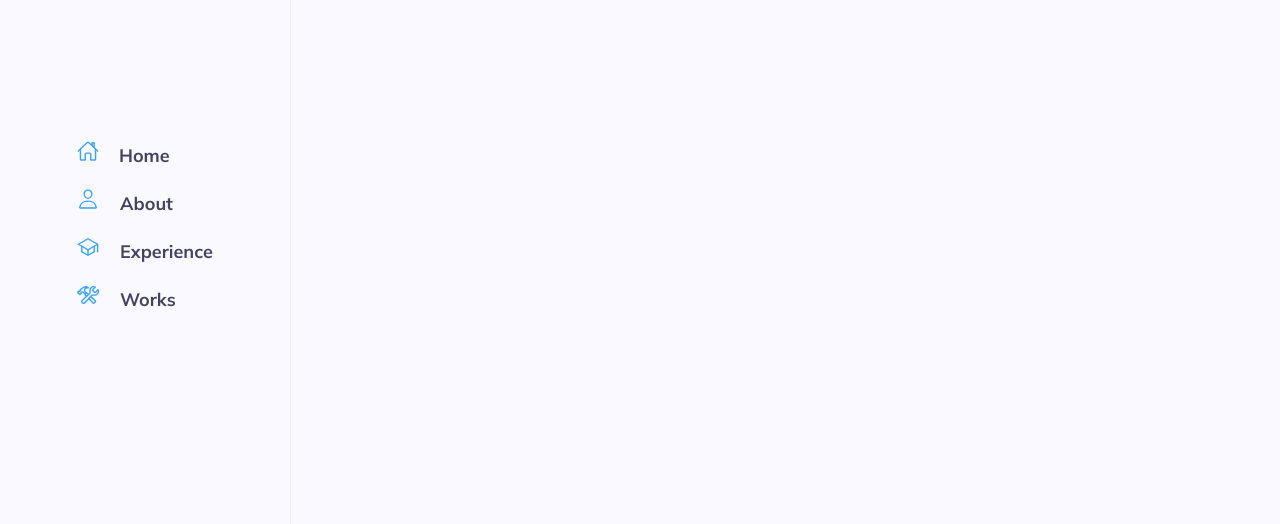
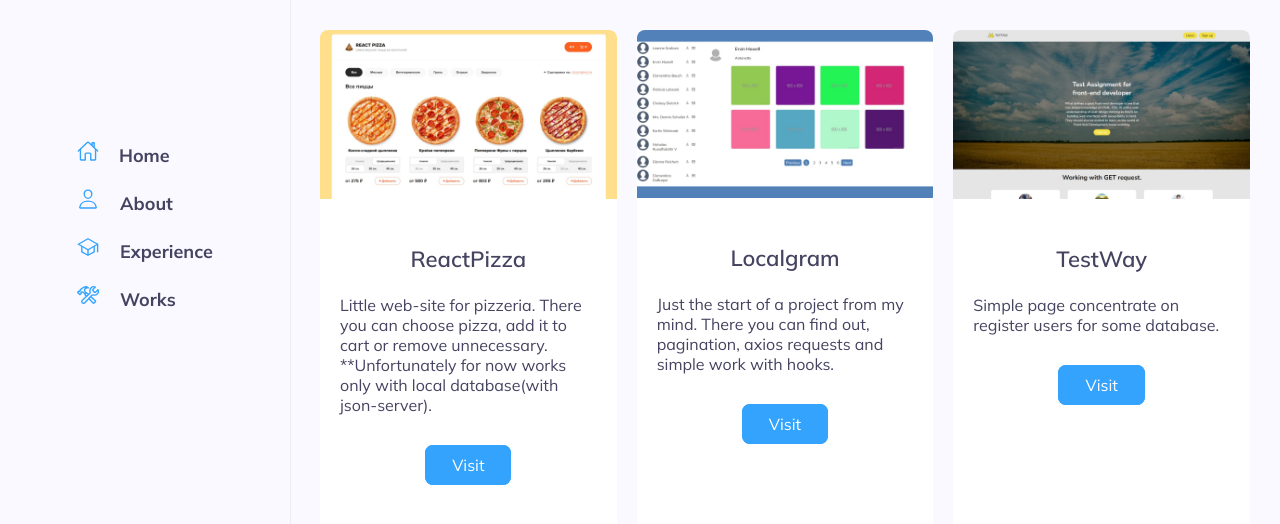
Before and after one commit to Gamzatov/portfolio, a React (Create React App) app: page /portfolio/works in a window 1280 px wide. Shown: the top 524 px of the page. Built offline with nearby package versions, Linux system fonts and the light colour scheme.

Commit message:
Update AnimatedRoutes.jsx

```diff
--- a/src/components/AnimatedRoutes.jsx
+++ b/src/components/AnimatedRoutes.jsx
@@ -13,10 +13,10 @@ const AnimatedRoutes = () => {
         <AnimatePresence>
             <Routes location={location} key={location.pathname}>
                 {/* <Route path='home' element={<MainSection />} /> */}
-                <Route index path='/' element={<MainSection />} />
-                <Route path='about' element={<About />} />
-                <Route path='experience' element={<Experience />} />
-                <Route path='works' element={<Works />} />
+                <Route index path='/portfolio/' element={<MainSection />} />
+                <Route path='portfolio/about' element={<About />} />
+                <Route path='portfolio/experience' element={<Experience />} />
+                <Route path='portfolio/works' element={<Works />} />
             </Routes>
         </AnimatePresence>
 
```
